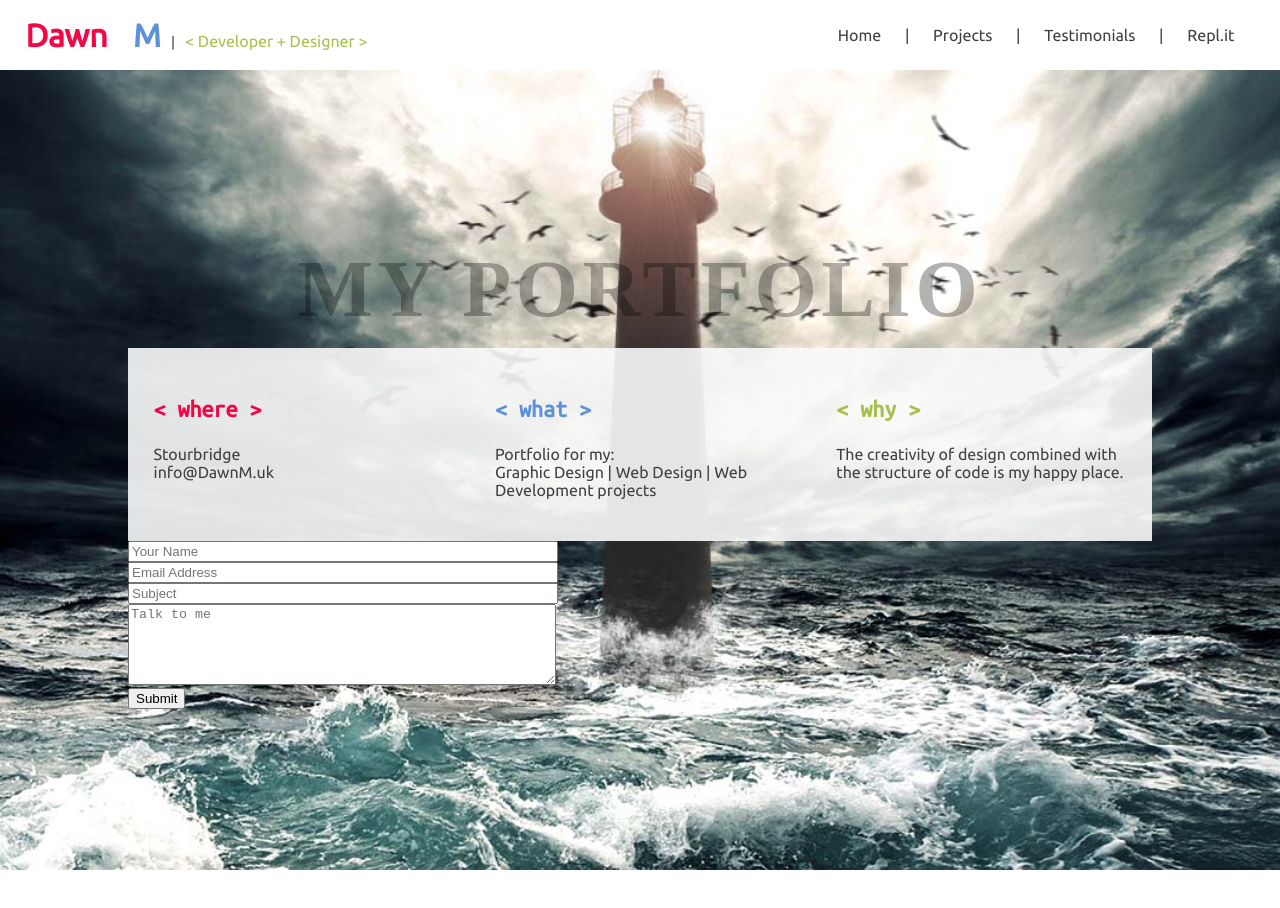
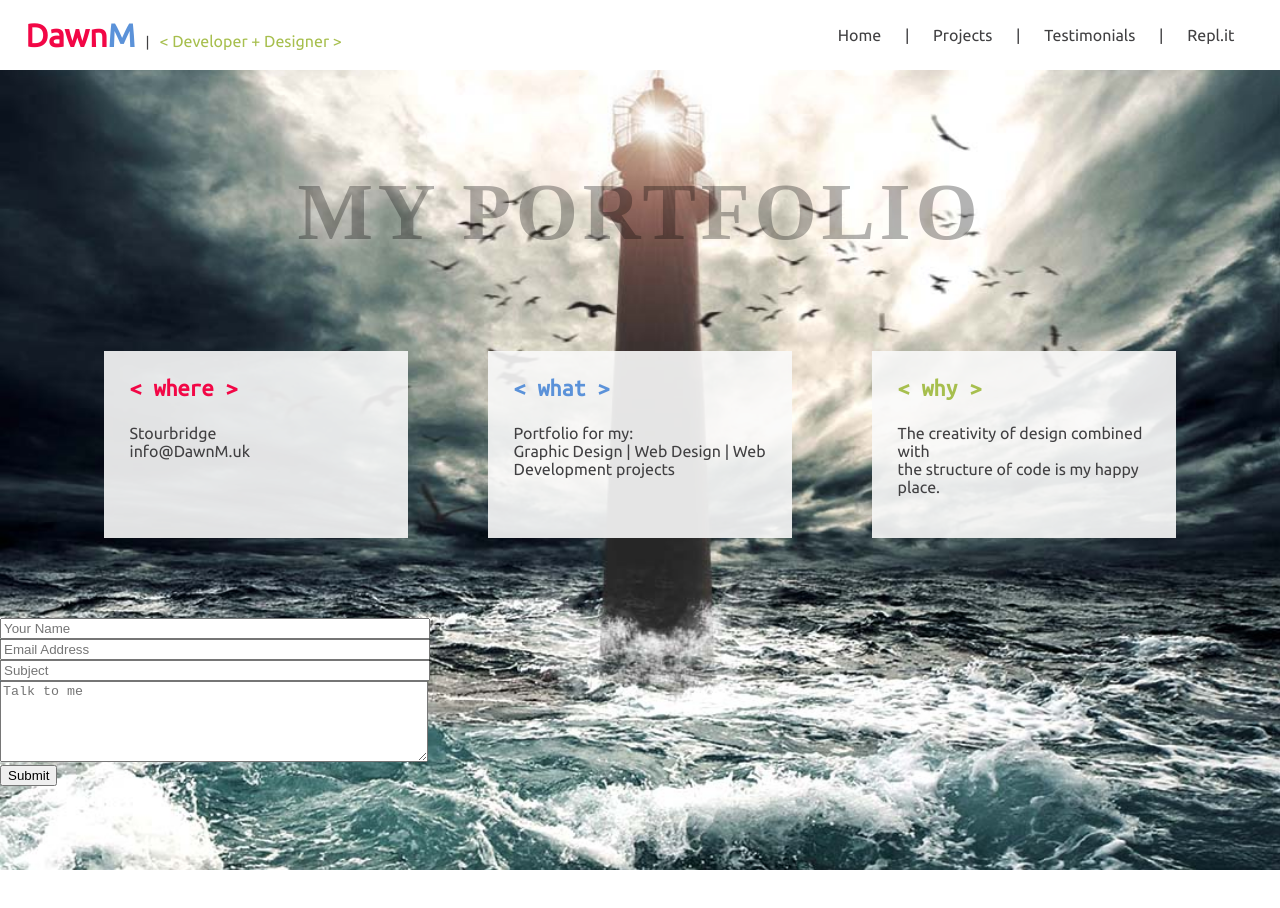
Before and after one commit to DawnM/fcc-portfolio, a plain HTML site: page index.html in a window 1280 px wide. Shown: the top 908 px of the page. Drawn offline with Linux system fonts and the light colour scheme; a web font is replaced by a local one.

Commit message:
match styling of testimonials to intro cards

```diff
--- a/index.html
+++ b/index.html
@@ -14,7 +14,7 @@
 
 <body>
   <nav id="navbar">
-    <div><a class="logo" href="#"><span class="pink brand">Dawn</span><span class="blue brand">M</span><span class="grey mono"> | </span><span class="green"> &lt; Developer + Designer &gt;</span></a></div>
+    <div><a class="logo" href="#"><span class="brand"><span class="pink">Dawn</span><span class="blue">M</span></span><span class="grey mono"> | </span><span class="green"> &lt; Developer + Designer &gt;</span></a></div>
     <div>
       <ul class="nav-buttons">
         <li><a href="#welcome-section">Home <span class="sr-only">(current)</span></a></li>
@@ -30,22 +30,25 @@
 
   <main>
     <section id="welcome-section">
-      <div class="intro-inner">
+      <div>
         <h1>MY PORTFOLIO</h1>
+      </div>
+
       <div class="quick-info">
-          <div class="info-card">
+        <blockquote class="info-card">
           <p class="pink header mono">&lt; where &gt;</p>
           <p>Stourbridge<br>info@DawnM.uk</p>
-          </div>
-          <div class="info-card">
+        </blockquote>
+        <blockquote class="info-card">
           <p class="blue header mono">&lt; what &gt;</p>
           <p>Portfolio for my: <br>Graphic Design | Web Design | Web Development projects</p>
-          </div>
-          <div class="info-card">
+        </blockquote>
+        <blockquote class="info-card">
           <p class="green header mono">&lt; why &gt;</p>
           <p>The creativity of design combined with <br>the structure of code is my happy place.</p>
+        </blockquote>
       </div>
-        </div>
+
       <div class="form">
         <form method="POST" action="sendmail.asp">
           <input class="form-field" type="text" name="YourName" placeholder="Your Name" /> <br />
@@ -55,7 +58,7 @@
           <input type="submit" />
         </form>
       </div>
-      </div>
+
     </section>
 
     <section id="projects" class="background-grey">
@@ -149,26 +152,26 @@
           <a href="https://dawnm.co.uk/dd-quiz-repo" target="_blank">Project Repo</a>
 
         </div>
-      </div>
- -->    </section>
+      </div> -->
+   </section>
 
 
     <section id="testimonials">
-      <blockquote>
+      <blockquote class="client-quote">
         <i class="fas fa-quote-left quote-l pink"></i><br>
         <p><em>This girl is my little secret. I don’t want to share her!! Detailed, grammatically correct, creative, simplistic, and passionate. Highly impressed.</em></p>
         <p>Shana Del Grosso</p>
         <p>Credit Shrink</p>
         <i class="fas fa-quote-right quote-r pink"></i>
       </blockquote>
-      <blockquote>
+      <blockquote class="client-quote">
         <i class="fas fa-quote-left quote-l blue"></i><br>
         <p><em>Dawn is a pleasure to work with. ... Her flexible style and close attention to detail was valuable to achieving our end goals. It was refreshing to work with someone who shares the same passion and understanding for the business. ...</em></p>
         <p>Sue Bhuller</p>
         <p>Ahloki</p>
         <i class="fas fa-quote-right quote-r blue"></i>
       </blockquote>
-      <blockquote>
+      <blockquote class="client-quote">
         <i class="fas fa-quote-left quote-l green"></i><br>
         <p><em>Second time I have worked with Dawn and again was a great experience, great communication, delivered well before the due date and most importantly created exactly what I was after.</em></p>
         <p>Chris Koen</p>
--- a/styles.css
+++ b/styles.css
@@ -49,6 +49,7 @@ a:hover {
 .header {
   font-size: 1.5em;
   font-weight: bold;
+  margin-top: 0;
 }
 
 .mono {
@@ -103,12 +104,8 @@ li {
   height: 100vh;
   padding-top: 70px;
   display: flex;
+  flex-direction: column;
   justify-content: center;
-  align-items: center;
-}
-
-.intro-inner {
-  width: 80vw;
 }
 
 h1 {
@@ -124,19 +121,22 @@ h1 {
 }
 
 .quick-info {
-  display: flex;
-  justify-content: space-between;
+/*  justify-content: space-between;
+*/  display: flex;
+  flex-direction: row;
+  align-items: stretch;
+  padding: 5vw;
 }
 
 .info-card{
-  width: 25vw;
+  width: 30vw;
   background-color: rgba(250, 250, 250, 0.9);
   padding: 2vw;
 }
 
 .form {
-  display: block;
-  margin: 0 auto;
+  display: flex;
+  flex-direction: row;
 }
 
 .form-field {
@@ -162,7 +162,7 @@ h1 {
   padding: 5vw;
 }
 
-blockquote {
+.client-quote {
   font-size: 1.5em;
   width: 30vw;
   background-color: rgba(250, 250, 250, 0.9);
```
Lines whose indentation alone changed are shown as unchanged.
